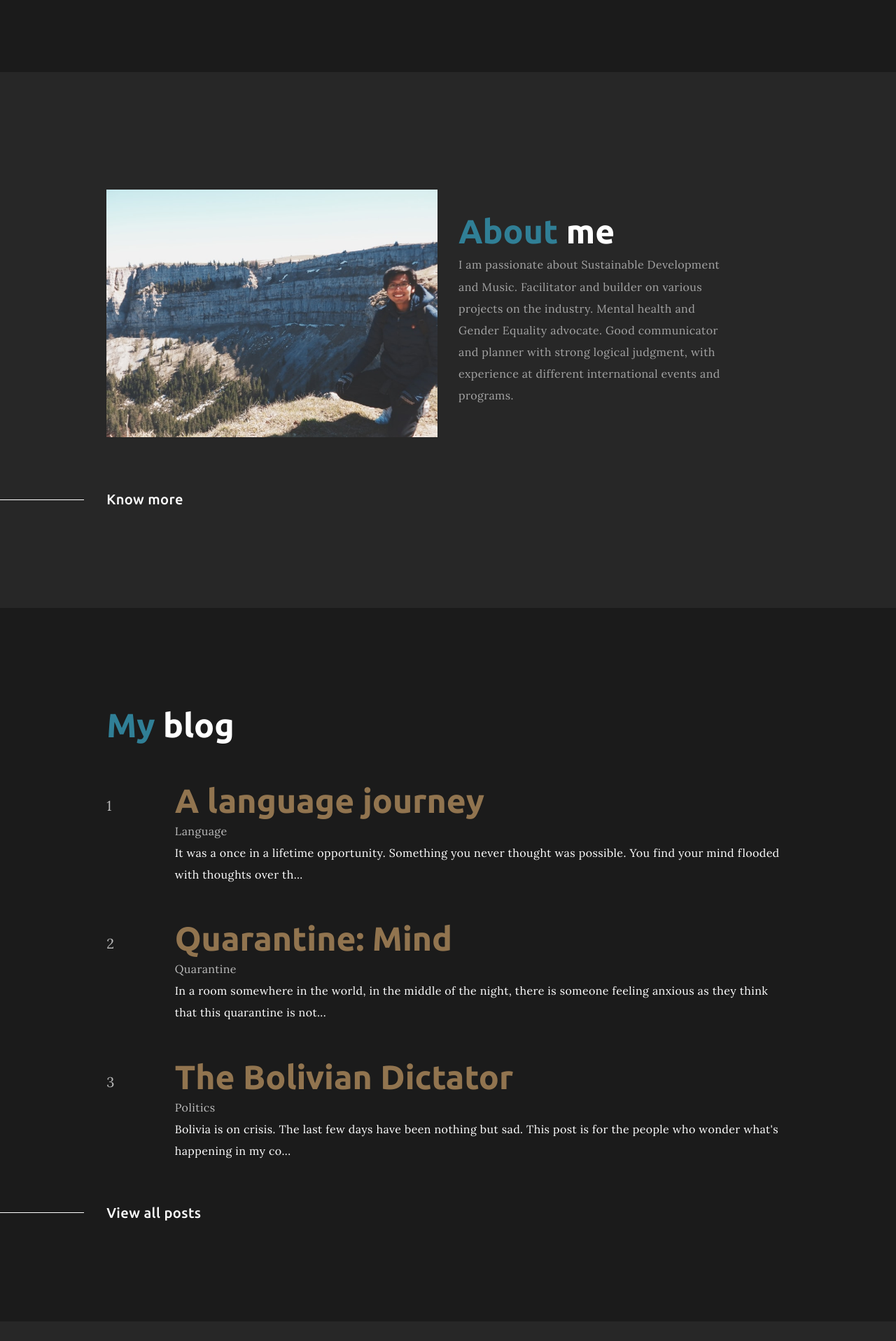
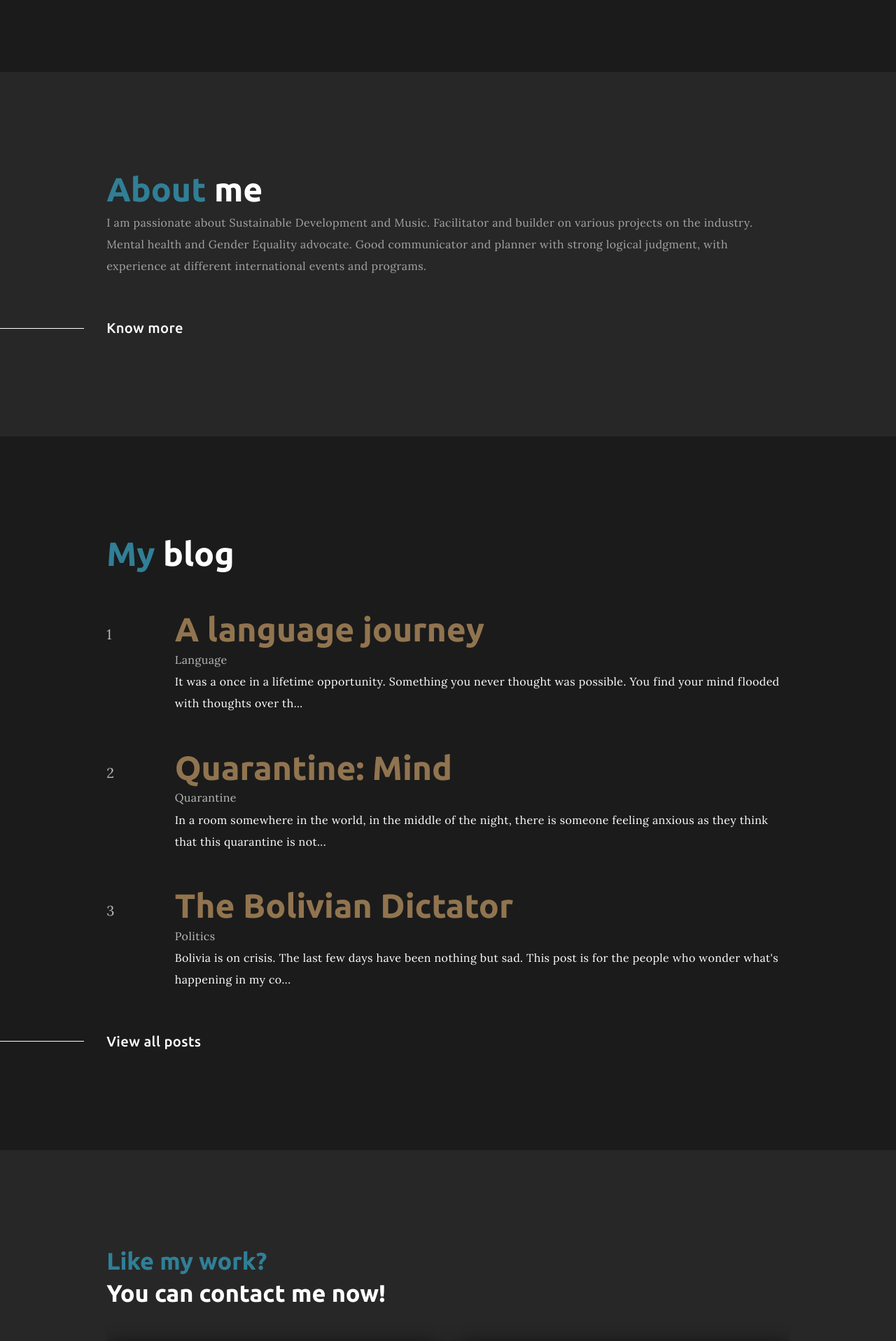
Before and after one commit to thethoughtfulmillennial/thethoughtfulmillennial.github.io, a Jekyll site: the page built from index.html, in a window 1280 px wide. Shown: the part 1594-3511 px from the top of the page at 70% size. Built offline with Jekyll 4.4.1, drawn with Linux system fonts in a browser that asks for light colours; some web fonts are replaced.

Commit message:
Reducing index.

```diff
--- a/index.html
+++ b/index.html
@@ -121,10 +121,7 @@
 					<div class="container">
 						<div class="intro">
 							<div class="row align-items-center">
-								<div class="col-lg-6">
-									<img src="assets/images/about.jpg" class="image-holder">
-								</div>
-								<div class="col-lg-5 mt-5 mt-xl-0">
+								<div class="col-12">
 									<h2 class="title"> <span class="text-primary">About</span> me</h2>
 									<p>I am passionate about Sustainable Development and Music. Facilitator and
 										builder
```
